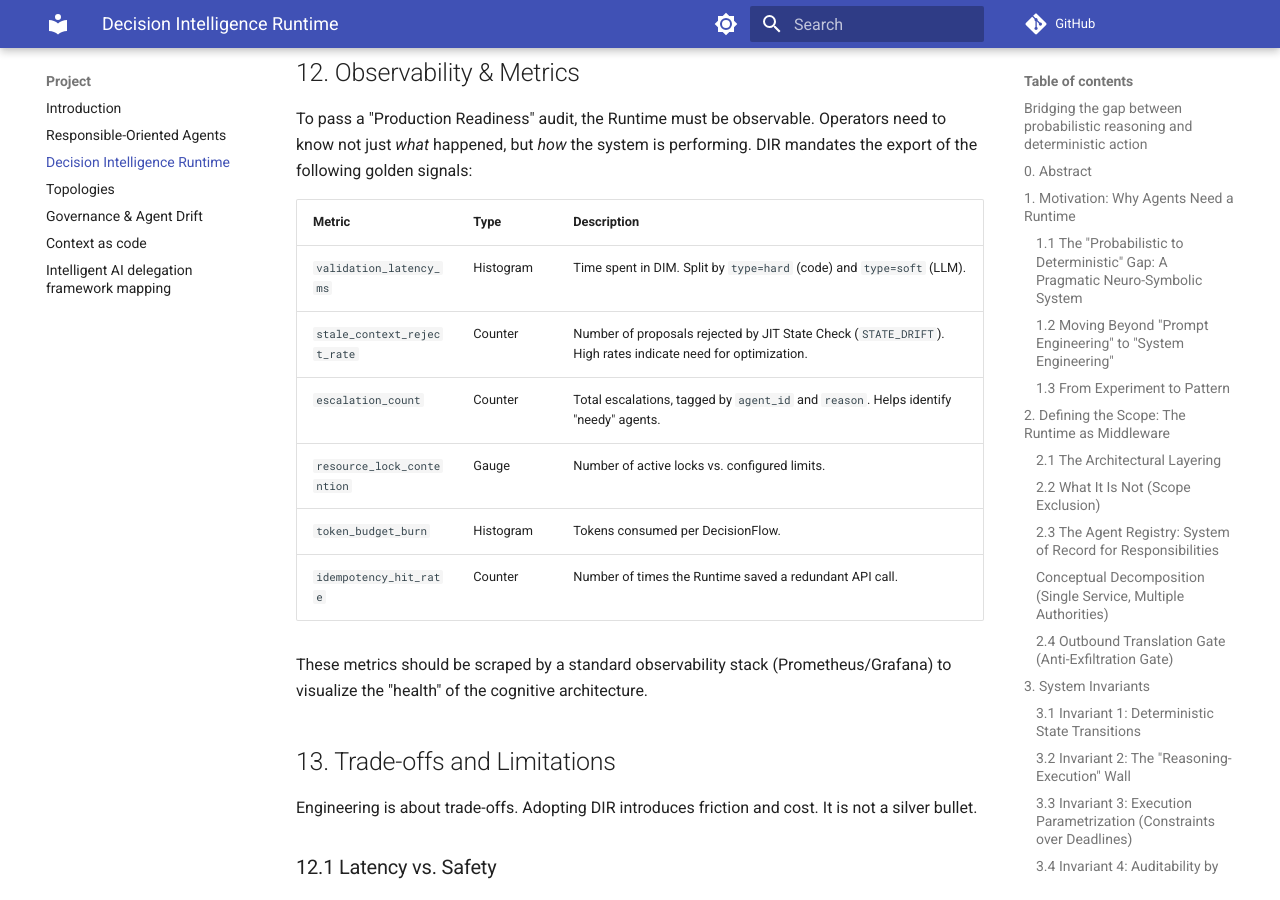
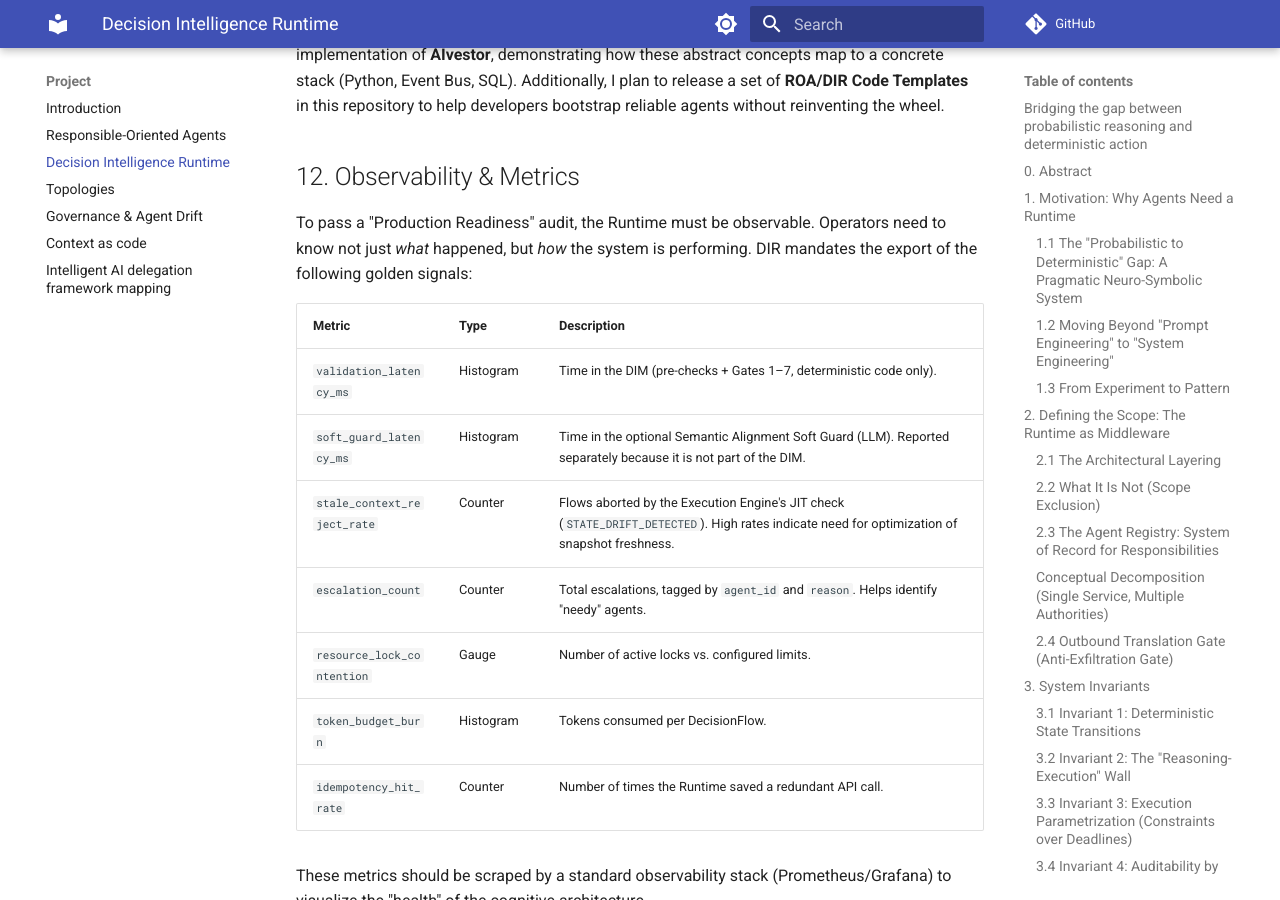
Before and after one commit to huka81/decision-intelligence-runtime, an MkDocs documentation site: the page built from docs/02-decision-runtime/DIR_Architectural_Pattern.md, in a window 1280 px wide and 900 px high, scrolled down 30113 px. Built offline with MkDocs 1.6.1 and Material for MkDocs 9.7.7, drawn with Linux system fonts in a browser that asks for light colours; comment, search, counter and statistics services are not loaded; some of the changed text lies outside the part shown.

Commit message:
Minos doc finetune

````diff
--- a/docs/02-decision-runtime/DIR_Architectural_Pattern.md
+++ b/docs/02-decision-runtime/DIR_Architectural_Pattern.md
@@ -1044,7 +1046,7 @@
 * **Infrastructure:** Microservices (Agents are services, Runtime is a service).
 * **Communication:** Message Bus (e.g., Kafka, RabbitMQ, NATS).
 * **State:** Distributed Key-Value Store (Redis) + Time Series DB.
-* **Pattern:** The **Event-Oriented Agent Mesh**. Agents emit `PolicyProposal` events to a topic; the Runtime consumes them, validates, and emits `ExecutionIntent` events.
+* **Pattern:** The **Event-Oriented Agent Mesh**. Agents publish `PolicyProposal` messages to a dedicated proposal intake queue consumed only by the Runtime; the Runtime validates them and emits `ExecutionIntent` events. This intake queue is separate from the observational Event Bus: agents never submit proposals to the Event Bus (Section 4.1 of the minified spec).
 
 
 ```mermaid
@@ -1097,15 +1099,16 @@
         Dist_Agent1[Agent Service 1<br/>Pod A]:::agentNode
         Dist_Agent2[Agent Service 2<br/>Pod B]:::agentNode
 
+        Dist_Intake[/Proposal Intake Queue<br/>Runtime-only consumer/]:::busNode
         Dist_Bus[/Message Bus<br/>Kafka / NATS / RabbitMQ/]:::busNode
 
         Dist_Runtime[DIR Runtime Service<br/>Pod C]:::runtimeNode
         Dist_DB[(Distributed State<br/>Redis / Postgres)]:::dbNode
 
         %% Connections B
-        Dist_Agent1 ==>|Pub: PolicyProposal| Dist_Bus
-        Dist_Agent2 ==>|Pub: PolicyProposal| Dist_Bus
-        Dist_Bus ==>|Sub: PolicyProposal| Dist_Runtime
+        Dist_Agent1 ==>|Pub: PolicyProposal| Dist_Intake
+        Dist_Agent2 ==>|Pub: PolicyProposal| Dist_Intake
+        Dist_Intake ==>|Sub: PolicyProposal| Dist_Runtime
         Dist_Runtime ==>|Pub: ExecutionIntent| Dist_Bus
         Dist_Runtime <===>|ACID Trans| Dist_DB
     end
@@ -1154,8 +1157,9 @@
 
 | Metric | Type | Description |
 | :--- | :--- | :--- |
-| `validation_latency_ms` | Histogram | Time spent in DIM. Split by `type=hard` (code) and `type=soft` (LLM). |
-| `stale_context_reject_rate` | Counter | Number of proposals rejected by JIT State Check (`STATE_DRIFT`). High rates indicate need for optimization. |
+| `validation_latency_ms` | Histogram | Time in the DIM (pre-checks + Gates 1–7, deterministic code only). |
+| `soft_guard_latency_ms` | Histogram | Time in the optional Semantic Alignment Soft Guard (LLM). Reported separately because it is not part of the DIM. |
+| `stale_context_reject_rate` | Counter | Flows aborted by the Execution Engine's JIT check (`STATE_DRIFT_DETECTED`). High rates indicate need for optimization of snapshot freshness. |
 | `escalation_count` | Counter | Total escalations, tagged by `agent_id` and `reason`. Helps identify "needy" agents. |
 | `resource_lock_contention` | Gauge | Number of active locks vs. configured limits. |
 | `token_budget_burn` | Histogram | Tokens consumed per DecisionFlow. |
````
Also changed, not shown: other parts of docs/02-decision-runtime/DIR_Architectural_Pattern.md (+2 -0 lines).
